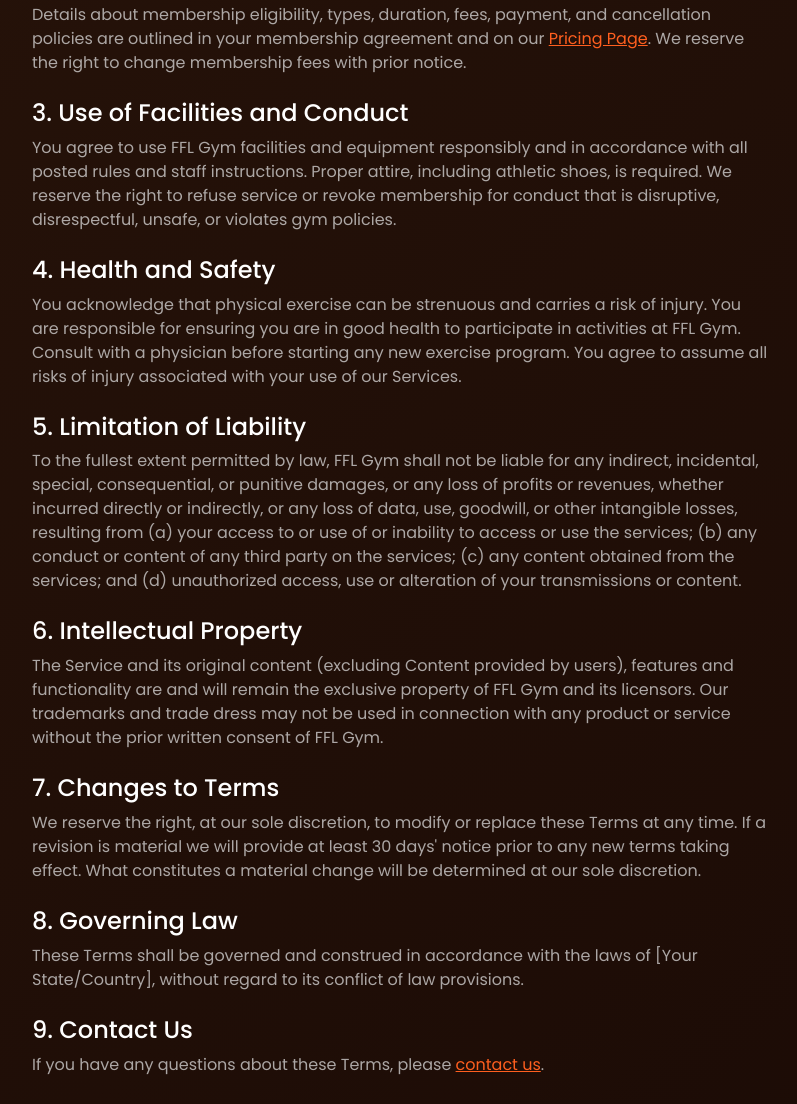
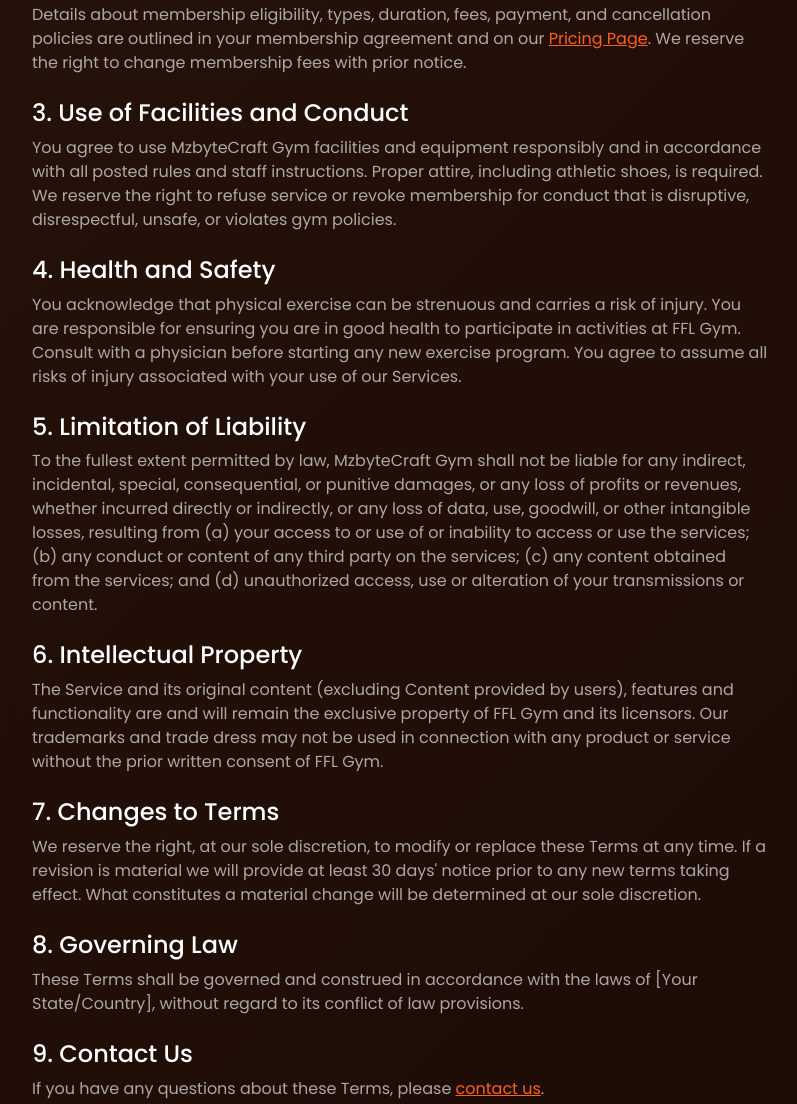
Before and after one commit to muzamilzafar1/mzbytecraftgymcenter, a plain HTML site: page terms.html in a window 1280 px wide. Shown: the part 591-1695 px from the top of the page, without its empty margins (240-1037 px from the left). Drawn offline with nearby package versions, Linux system fonts and the light colour scheme.

Commit message:
Update terms.html

```diff
--- a/terms.html
+++ b/terms.html
@@ -55,13 +55,13 @@
                         <p data-aos="fade-up">Details about membership eligibility, types, duration, fees, payment, and cancellation policies are outlined in your membership agreement and on our <a href="pricing.html" class="text-orange">Pricing Page</a>. We reserve the right to change membership fees with prior notice.</p>
 
                         <h4 class="text-white mt-4" data-aos="fade-up">3. Use of Facilities and Conduct</h4>
-                        <p data-aos="fade-up">You agree to use FFL Gym facilities and equipment responsibly and in accordance with all posted rules and staff instructions. Proper attire, including athletic shoes, is required. We reserve the right to refuse service or revoke membership for conduct that is disruptive, disrespectful, unsafe, or violates gym policies.</p>
+                        <p data-aos="fade-up">You agree to use MzbyteCraft Gym facilities and equipment responsibly and in accordance with all posted rules and staff instructions. Proper attire, including athletic shoes, is required. We reserve the right to refuse service or revoke membership for conduct that is disruptive, disrespectful, unsafe, or violates gym policies.</p>
 
                         <h4 class="text-white mt-4" data-aos="fade-up">4. Health and Safety</h4>
                         <p data-aos="fade-up">You acknowledge that physical exercise can be strenuous and carries a risk of injury. You are responsible for ensuring you are in good health to participate in activities at FFL Gym. Consult with a physician before starting any new exercise program. You agree to assume all risks of injury associated with your use of our Services.</p>
 
                         <h4 class="text-white mt-4" data-aos="fade-up">5. Limitation of Liability</h4>
-                        <p data-aos="fade-up">To the fullest extent permitted by law, FFL Gym shall not be liable for any indirect, incidental, special, consequential, or punitive damages, or any loss of profits or revenues, whether incurred directly or indirectly, or any loss of data, use, goodwill, or other intangible losses, resulting from (a) your access to or use of or inability to access or use the services; (b) any conduct or content of any third party on the services; (c) any content obtained from the services; and (d) unauthorized access, use or alteration of your transmissions or content.</p>
+                        <p data-aos="fade-up">To the fullest extent permitted by law, MzbyteCraft Gym shall not be liable for any indirect, incidental, special, consequential, or punitive damages, or any loss of profits or revenues, whether incurred directly or indirectly, or any loss of data, use, goodwill, or other intangible losses, resulting from (a) your access to or use of or inability to access or use the services; (b) any conduct or content of any third party on the services; (c) any content obtained from the services; and (d) unauthorized access, use or alteration of your transmissions or content.</p>
 
                         <h4 class="text-white mt-4" data-aos="fade-up">6. Intellectual Property</h4>
                         <p data-aos="fade-up">The Service and its original content (excluding Content provided by users), features and functionality are and will remain the exclusive property of FFL Gym and its licensors. Our trademarks and trade dress may not be used in connection with any product or service without the prior written consent of FFL Gym.</p>
@@ -123,7 +123,7 @@
             </div>
             <hr class="my-4 border-white-50 opacity-25">
             <div class="text-center text-white-50">
-                <small>© <script>document.write(new Date().getFullYear());</script> FFL Gym. All Rights Reserved. Developed By Muzamil Zafar.</small>
+                <small>© <script>document.write(new Date().getFullYear());</script> MzbyteCraft Gym. All Rights Reserved. Developed By Muzamil Zafar.</small>
             </div>
         </div>
     </footer>
```
